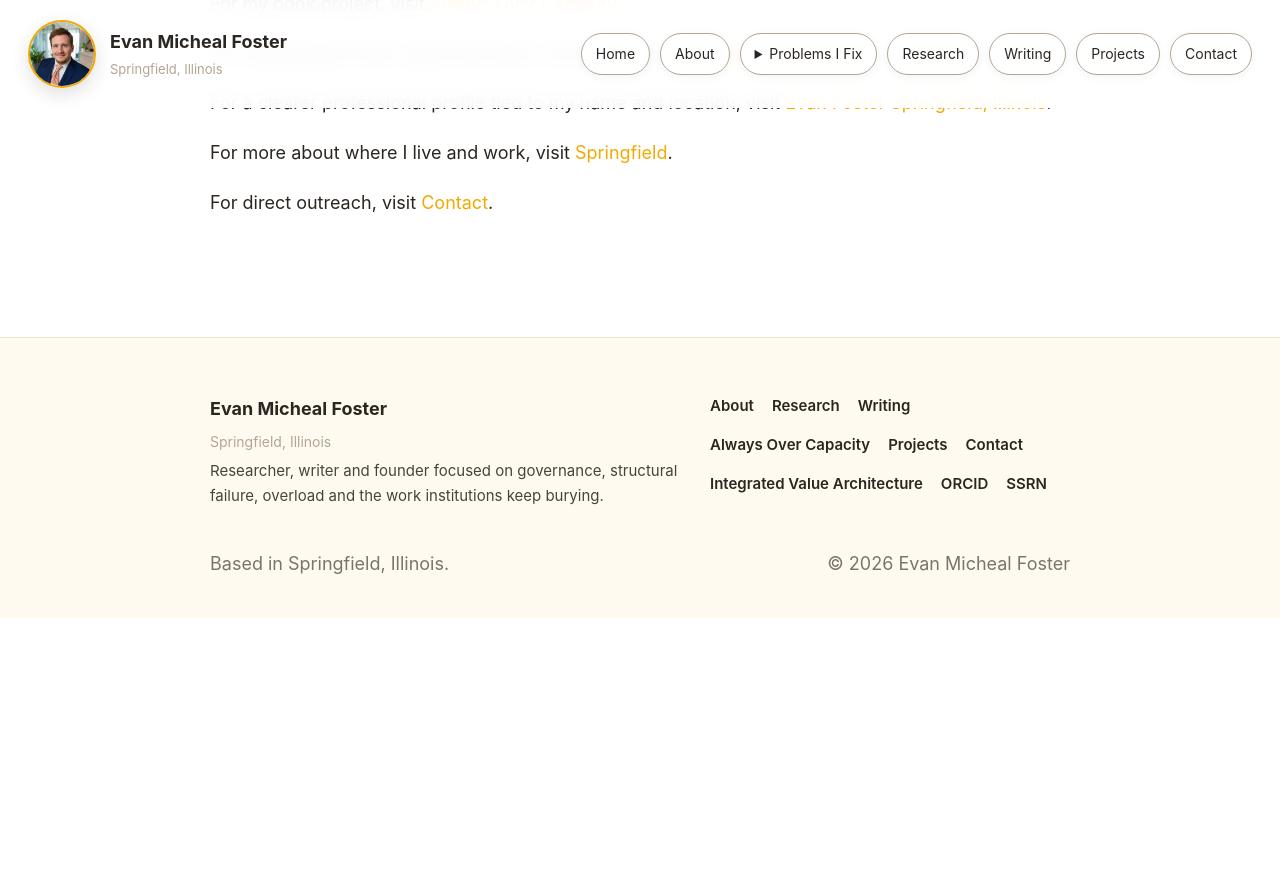
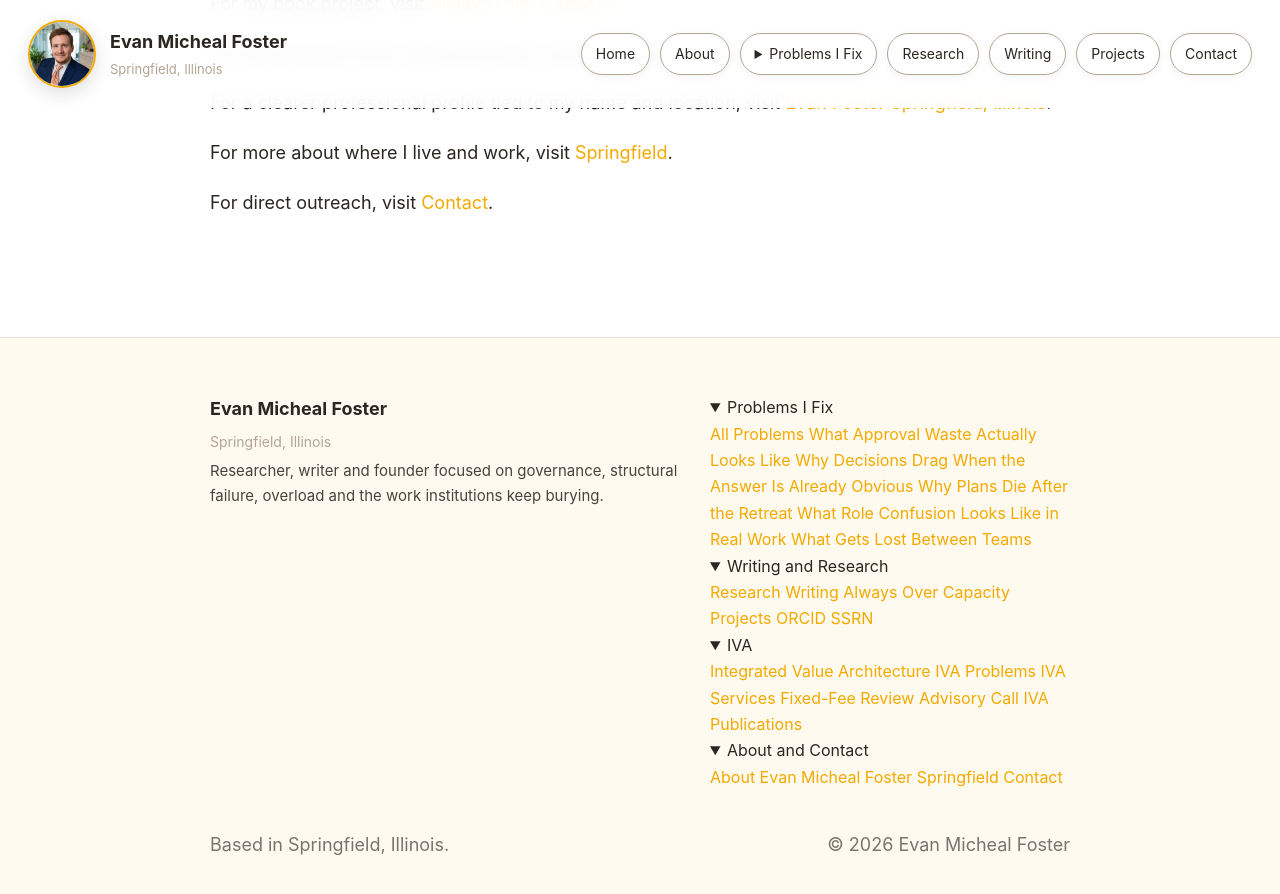
Before and after one commit to efost7873/evanmichealfoster.com, a Jekyll site: the page built from index.md, in a window 1280 px wide and 900 px high, scrolled down 2131 px. Shown: the top 894 px of the window. Built offline with Jekyll 4.4.1, drawn with Linux system fonts in a browser that asks for light colours; before the commit the page ends 2749 px from its top, so only the background shows below that.

Commit message:
Update footer.html

```diff
--- a/_includes/footer.html
+++ b/_includes/footer.html
@@ -4,20 +4,60 @@
     <div class="footer-brand">
       <div class="footer-name">Evan Micheal Foster</div>
       <div class="footer-location">Springfield, Illinois</div>
-      <div class="footer-role">Researcher, writer and founder focused on governance, structural failure, overload and the work institutions keep burying.</div>
+      <div class="footer-role">
+        Researcher, writer and founder focused on governance, structural failure, overload and the work institutions keep burying.
+      </div>
     </div>
 
-    <nav class="footer-links" aria-label="Footer">
-      <a href="/about/">About</a>
+    <div class="footer-groups">
+
+      <details class="footer-group" open>
+        <summary>Problems I Fix</summary>
+        <div class="footer-group-links">
+          <a href="/problems/">All Problems</a>
+          <a href="/approval-bottlenecks/">What Approval Waste Actually Looks Like</a>
+          <a href="/slow-decisions-decision-rights/">Why Decisions Drag When the Answer Is Already Obvious</a>
+          <a href="/stalled-strategy-execution/">Why Plans Die After the Retreat</a>
+          <a href="/unclear-roles-duplicate-work/">What Role Confusion Looks Like in Real Work</a>
+          <a href="/silos-broken-handoffs/">What Gets Lost Between Teams</a>
+        </div>
+      </details>
+
+      <details class="footer-group" open>
+        <summary>Writing and Research</summary>
+        <div class="footer-group-links">
           <a href="/research/">Research</a>
           <a href="/writing/">Writing</a>
           <a href="/always-over-capacity/">Always Over Capacity</a>
           <a href="/projects/">Projects</a>
-      <a href="/contact/">Contact</a>
-      <a href="https://integratedvaluearchitecture.com">Integrated Value Architecture</a>
           <a href="https://orcid.org/0009-0005-8361-2495">ORCID</a>
           <a href="https://ssrn.com/abstract=6050034">SSRN</a>
-    </nav>
+        </div>
+      </details>
+
+      <details class="footer-group" open>
+        <summary>IVA</summary>
+        <div class="footer-group-links">
+          <a href="https://integratedvaluearchitecture.com">Integrated Value Architecture</a>
+          <a href="https://integratedvaluearchitecture.com/problems/">IVA Problems</a>
+          <a href="https://integratedvaluearchitecture.com/services/">IVA Services</a>
+          <a href="https://integratedvaluearchitecture.com/fixed-fee-review/">Fixed-Fee Review</a>
+          <a href="https://integratedvaluearchitecture.com/book-advisory-call/">Advisory Call</a>
+          <a href="https://integratedvaluearchitecture.com/publications/">IVA Publications</a>
+        </div>
+      </details>
+
+      <details class="footer-group" open>
+        <summary>About and Contact</summary>
+        <div class="footer-group-links">
+          <a href="/about/">About</a>
+          <a href="/evan-micheal-foster/">Evan Micheal Foster</a>
+          <a href="/springfield/">Springfield</a>
+          <a href="/contact/">Contact</a>
+        </div>
+      </details>
+
+    </div>
 
     <div class="footer-meta">
       <p>Based in Springfield, Illinois.</p>
```
Lines whose indentation alone changed are shown as unchanged.
